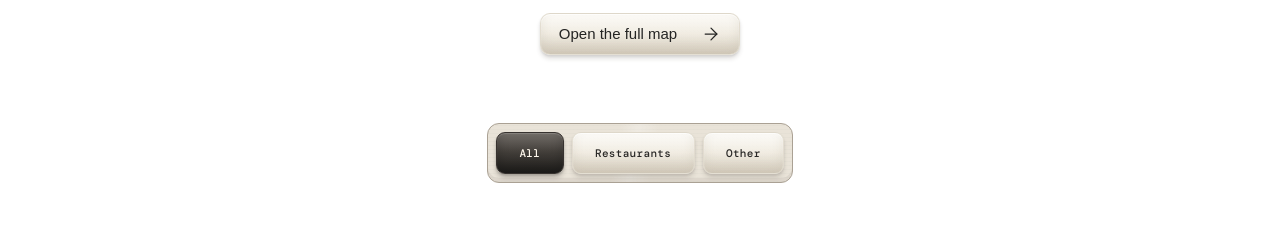
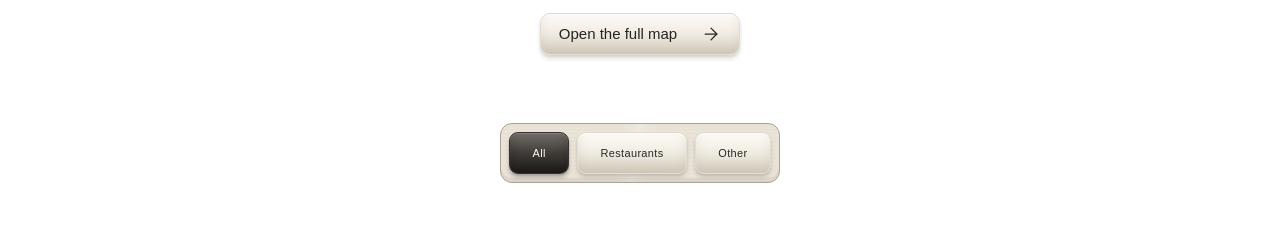
Before and after one commit to Dev-MCSS/websitev2, a Next.js app: page /sponsors in a window 1280 px wide. Shown: the part 1100-1327 px from the top of the page. Built offline with nearby package versions, Linux system fonts and the light colour scheme; a web font is replaced by a local one.

Commit message:
Standardize focus-visible styling and improve filter typography

```diff
--- a/app/components/category-filter.module.css
+++ b/app/components/category-filter.module.css
@@ -27,7 +27,7 @@
     0 1.5px 2px rgb(45 40 35 / 10%),
     0 4px 4px rgb(65 59 53 / 14%);
   cursor: pointer;
-  font: 500 11px/1.2 var(--font-dm-mono), monospace;
+  font: 500 11px/1.2 var(--font-metropolis), ui-sans-serif, sans-serif;
   letter-spacing: .03em;
   white-space: nowrap;
   transition: transform 220ms cubic-bezier(.22, 1, .36, 1), box-shadow 220ms ease;
--- a/app/components/home-exec-camera.module.css
+++ b/app/components/home-exec-camera.module.css
@@ -116,7 +116,7 @@
 }
 
 .recruitmentButton:focus-visible {
-  outline: 2px solid var(--home-ink, #242423);
+  outline: 2px solid var(--focus-color);
   outline-offset: 4px;
 }
 
--- a/app/components/home-faq.module.css
+++ b/app/components/home-faq.module.css
@@ -84,7 +84,7 @@
 .answer li + li { margin-top: 7px; }
 
 .item summary:focus-visible {
-  outline: 2px solid #8c5147;
+  outline: 2px solid var(--focus-color);
   outline-offset: -3px;
 }
 
--- a/app/components/home-footer.module.css
+++ b/app/components/home-footer.module.css
@@ -127,7 +127,7 @@
 .base a:hover { color: #f06468; }
 .base p { margin: 0; text-align: center; }
 .base p:last-child { text-align: right; }
-.rack a:focus-visible, .base a:focus-visible { outline: 2px solid #8c5147; outline-offset: 4px; }
+.rack a:focus-visible, .base a:focus-visible { outline: 2px solid var(--focus-color); outline-offset: 4px; }
 
 @media (max-width: 700px) {
   .footer { width: calc(100% - 32px); margin-top: 56px; }
--- a/app/components/home-hero.module.css
+++ b/app/components/home-hero.module.css
@@ -54,7 +54,7 @@
 .front, .leaving { left: 20.3472%; top: 39.0698%; z-index: 5; }
 .rear { left: 20.3472%; top: 39.0698%; transform: translate(var(--back-card-x, 3cqw), var(--back-card-y, 1cqw)) rotate(var(--back-card-rotate, 8deg)); z-index: 4; }
 .rear[role="button"] { cursor: pointer; }
-.rear[role="button"]:focus-visible { outline: 2px solid #8a4747; outline-offset: 4px; }
+.rear[role="button"]:focus-visible { outline: 2px solid var(--focus-color); outline-offset: 4px; }
 .photo { display: block; width: 100%; height: 30.99986cqw; object-fit: cover; }
 .caption { padding: .83333cqw .55556cqw 0; font: italic 2cqw/1.14583333 Georgia, serif; text-align: right; }
 .depthOverlay { position: absolute; inset: 0; z-index: 1; pointer-events: none; background: rgb(18 16 14 / 10%); opacity: .1; }
--- a/app/components/home-navbar.module.css
+++ b/app/components/home-navbar.module.css
@@ -122,10 +122,11 @@
 .linkNote { color: #aaa49a; font: 500 7px/1 var(--font-dm-mono), monospace; letter-spacing: .12em; text-transform: uppercase; transition: color 220ms ease; }
 .linkArrow { position: relative; z-index: 1; grid-area: arrow; justify-self: end; width: 28px; height: 28px; padding: 7px; border: 1px solid #6c6860; border-radius: 50%; color: #f1eee6; background: #252624; transition: color 220ms ease, border-color 220ms ease, background 220ms ease; }
 .links a:hover .linkArrow, .links a:focus-visible .linkArrow { color: #fff; border-color: #a39e96; background: #50504d; }
+.links a:focus-visible .linkArrow { border-color: var(--focus-color); }
 .cardStrip { position: absolute; right: 0; bottom: 0; left: 0; width: 100%; height: clamp(30px, 4vw, 40px); color: #3d3c39; pointer-events: none; transition: color 420ms ease; }
 .links a:hover .cardStrip, .links a:focus-visible .cardStrip { color: #bd6371; }
 .toggle:hover, .brand:hover { background: rgb(36 36 35 / 7%); }
-.island a:focus-visible, .island button:focus-visible { outline: 2px solid #6b443b; outline-offset: -3px; }
+.island a:focus-visible, .island button:focus-visible { outline: 2px solid var(--focus-color); outline-offset: -3px; }
 
 @media (max-width: 700px) {
   .island::before, .island::after { display: none; }
--- a/app/components/inner-page.module.css
+++ b/app/components/inner-page.module.css
@@ -43,7 +43,7 @@
 }
 
 .skipLink:focus { transform: translateY(0); }
-.page :focus-visible { outline: 2px solid var(--page-accent); outline-offset: 5px; }
+.page :focus-visible { outline: 2px solid var(--focus-color); outline-offset: 5px; }
 
 .hero,
 .section,
--- a/app/components/primary-button.module.css
+++ b/app/components/primary-button.module.css
@@ -51,7 +51,7 @@
 }
 
 .button:focus-visible {
-  outline: 2px solid var(--home-ink, #242423);
+  outline: 2px solid var(--focus-color);
   outline-offset: 4px;
 }
 
--- a/app/globals.css
+++ b/app/globals.css
@@ -17,6 +17,8 @@
   --palette-neutral-800: #27272a;
   --palette-neutral-900: #18181b;
   --palette-neutral-950: #09090b;
+
+  --focus-color: #c65451; /* lighter brand red; visible on light and dark surfaces */
 
   --palette-accent: var(--palette-neutral-700);
   --palette-accent-hover: var(--palette-neutral-900);
@@ -239,6 +241,11 @@ html.dark {
 /* -------------------------------------------------------------------------- */
 /* Base                                                                        */
 /* -------------------------------------------------------------------------- */
+:where(a, button, input, select, textarea, summary, [role="button"], [tabindex]):focus-visible {
+  outline: 2px solid var(--focus-color);
+  outline-offset: 4px;
+}
+
 html {
   scroll-behavior: smooth;
   background: #fff;
@@ -489,7 +496,7 @@ body {
 }
 
 /* -------------------------------------------------------------------------- */
-/* Buttons — focus: accent outline (not input ring pattern)                    */
+/* Buttons — shared focus outline                                              */
 /* -------------------------------------------------------------------------- */
 .ds-btn {
   display: inline-flex;
@@ -528,7 +535,7 @@ body {
 }
 
 .ds-btn:focus-visible {
-  outline: 2px solid var(--palette-accent);
+  outline: 2px solid var(--focus-color);
   outline-offset: 2px;
 }
 
@@ -552,11 +559,11 @@ body {
 }
 
 .ds-btn-primary:focus-visible {
-  outline-color: var(--palette-accent);
+  outline-color: var(--focus-color);
 }
 
 /* -------------------------------------------------------------------------- */
-/* Inputs — primary border + ring on focus (single focused treatment)           */
+/* Inputs — shared focus border and outline                                     */
 /* -------------------------------------------------------------------------- */
 .ds-input {
   display: block;
@@ -587,8 +594,9 @@ body {
 
 .ds-input:focus {
   outline: none;
-  border-color: var(--palette-primary-border);
-  box-shadow: 0 0 0 3px color-mix(in srgb, var(--palette-primary-ring) 35%, transparent);
+  border-color: var(--focus-color);
+  outline: 2px solid var(--focus-color);
+  outline-offset: 2px;
 }
 
 .ds-input:disabled {
@@ -602,8 +610,7 @@ body {
 }
 
 .ds-input[aria-invalid="true"]:focus {
-  border-color: var(--palette-danger);
-  box-shadow: 0 0 0 3px color-mix(in srgb, var(--palette-danger-ring) 35%, transparent);
+  border-color: var(--focus-color);
 }
 
 /* -------------------------------------------------------------------------- */
@@ -696,7 +703,7 @@ html.dark .ds-tooltip {
 }
 
 /* -------------------------------------------------------------------------- */
-/* Links — accent focus outline                                                */
+/* Links — shared focus outline                                                */
 /* -------------------------------------------------------------------------- */
 a.ds-link {
   color: var(--palette-accent);
@@ -713,7 +720,7 @@ a.ds-link:focus {
 }
 
 a.ds-link:focus-visible {
-  outline: 2px solid var(--palette-accent);
+  outline: 2px solid var(--focus-color);
   outline-offset: 2px;
   border-radius: 2px;
 }
--- a/app/home.module.css
+++ b/app/home.module.css
@@ -26,7 +26,7 @@
 }
 
 .skipLink:focus { transform: translateY(0); }
-.home :focus-visible { outline: 2px solid #8c5147; outline-offset: 5px; }
+.home :focus-visible { outline: 2px solid var(--focus-color); outline-offset: 5px; }
 
 .overview {
   display: flex;
```
